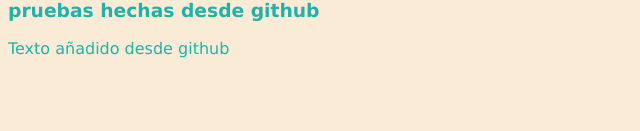
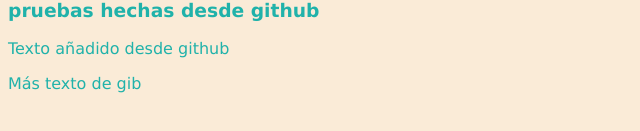
Before and after one commit to miriamsegovia/pruebas, a plain HTML site: page index.html in a window 1280 px wide. Shown: the part 119-250 px from the top of the page, without its empty margins (0-640 px from the left). Drawn offline with Linux system fonts and the light colour scheme.

Commit message:
cambio  index.html

```diff
--- a/index.html
+++ b/index.html
@@ -11,5 +11,6 @@
     <p>Texto añadido junto con la vinculacion de los estilos</p>
     <h3>pruebas hechas desde github</h3>
     <p>Texto añadido desde github</p>
+    <p>Más texto de gib</p>
 </body>
 </html>
```
